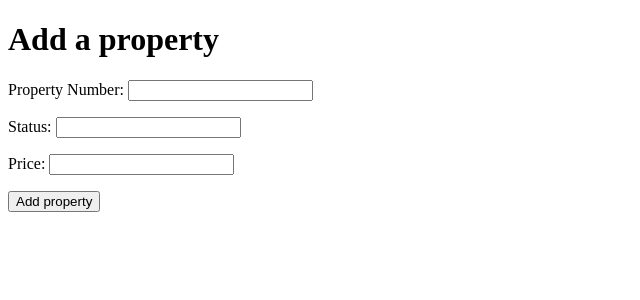
After one commit to andresfgc/P4-REMS, a Django app: page /add in a window 1280 px wide. The commit adds this page. Shown: the top 300 px of the page, without its empty margins (0-640 px from the left). Run offline with Django 3.2, Linux system fonts and the light colour scheme.

Commit message:
Add create property function

```diff
--- a/django_rems/urls.py
+++ b/django_rems/urls.py
@@ -15,9 +15,10 @@ Including another URLconf
 """
 from django.contrib import admin
 from django.urls import path
-from todo.views import get_todo_list
+from todo.views import get_todo_list, add_property
 
 urlpatterns = [
     path('admin/', admin.site.urls),
     path('', get_todo_list, name='get_todo_list'),
+    path('add', add_property, name='add'),
 ]
--- /dev/null
+++ b/todo/templates/todo/add_property.html
@@ -0,0 +1,45 @@
+<!DOCTYPE html>
+<html lang="en">
+<head>
+    <meta charset="UTF-8">
+    <meta name="viewport" content="width=device-width, initial-scale=1.0">
+    <title>Document</title>
+</head>
+<body>
+    <h1>Add a property</h1>
+    <form method="POST" action="add">
+        {% csrf_token %}
+        <div>
+            <p>
+                <label for="id_number">Property Number: </label>
+                <input type="text" id="id_number" name="property_number"/>
+            </p>
+        </div>
+        <div>
+            <p>
+                <label for="id_status">Status: </label>
+                <input type="text" id="id_status" name="Status" list="Status"/>
+                <datalist id="Status">
+                    <option value="Available">
+                    <option value="Quoted">
+                    <option value="Reserved">
+                    <option value="Rejected">
+                    <option value="Sold">
+                </datalist>
+
+            </p>
+        </div>
+        <div>
+            <p>
+                <label for="id_price">Price: </label>
+                <input type="number" id="id_price" name="Price"/>
+            </p>
+        </div>
+        <div>
+            <button type="submit">Add property</button>
+        </div>
+    </form>
+
+
+</body>
+</html>
--- a/todo/templates/todo/todo_list.html
+++ b/todo/templates/todo/todo_list.html
@@ -18,6 +18,6 @@
         <tr><td>You haven't added any properties yet</td></tr>
         {% endfor %}
     </table>
-
+    <a href="/add">Add a property</a>
 </body>
 </html>
--- a/todo/views.py
+++ b/todo/views.py
@@ -1,4 +1,4 @@
-from django.shortcuts import render
+from django.shortcuts import render, redirect
 from .models import Project, Property
 # Create your views here.
 
@@ -9,3 +9,15 @@ def get_todo_list(request):
         'properties': properties
     }
     return render(request, 'todo/todo_list.html', context)
+
+
+def add_property(request):
+    if request.method == 'POST':
+        property_number = request.POST.get('property_number')
+        Status = request.POST.get('Status')
+        Price = request.POST.get('Price')
+        #  done = 'done' in request.POST
+        Property.objects.create(property_number=property_number, Status=Status, Price=Price)
+
+        return redirect('get_todo_list')
+    return render(request, 'todo/add_property.html')
```
